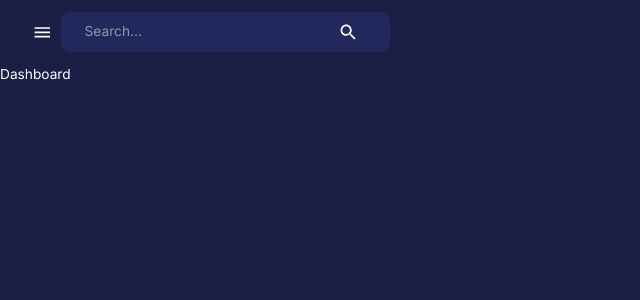
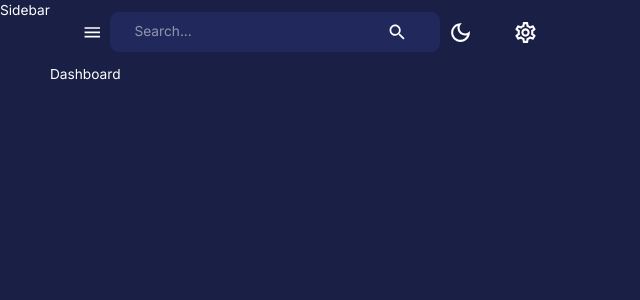
Before and after one commit to hardik1452/mern-admin-dashboard, a React (Vite) app in the folder client/: page /dashboard in a window 1280 px wide. Shown: the top 300 px of the page, without its empty margins (0-640 px from the left). Built offline with nearby package versions, Linux system fonts and the light colour scheme.

Commit message:
Sidebar setup

```diff
--- a/client/src/components/NavBar.jsx
+++ b/client/src/components/NavBar.jsx
@@ -38,9 +38,21 @@
           >
             <InputBase placeholder="Search..." />
             <IconButton>
-                <Search />
+              <Search />
             </IconButton>
           </FlexBetween>
+        </FlexBetween>
+        <FlexBetween gap="1.5rem">
+          <IconButton onClick={() => dispatch(setMode())}>
+            {theme.palette.mode === "dark" ? (
+              <DarkModeOutlined sx={{ fontSize: "25px" }} />
+            ) : (
+              <LightModeOutlined sx={{ fontSize: "25px" }} />
+            )}
+          </IconButton>
+          <IconButton>
+            <SettingsOutlined sx={{ fontSize: "25px" }}/>
+          </IconButton>
         </FlexBetween>
       </Toolbar>
     </AppBar>
--- /dev/null
+++ b/client/src/components/Sidebar.jsx
@@ -0,0 +1,9 @@
+import React from 'react'
+
+const Sidebar = () => {
+  return (
+    <div>Sidebar</div>
+  )
+}
+
+export default Sidebar
--- a/client/src/scenes/layout/index.jsx
+++ b/client/src/scenes/layout/index.jsx
@@ -1,13 +1,26 @@
-import { Box } from "@mui/material";
+import { Box, useMediaQuery } from "@mui/material";
 import { useState } from "react";
 import { Outlet } from "react-router-dom";
-import NavBar from '../../components/NavBar';
+import NavBar from "../../components/NavBar";
+import Sidebar from "../../components/Sidebar";
 
 const Layout = () => {
+  const isNonMobile = useMediaQuery("(min-width:600px)");
+  const [isSideBarOpen, setIsSideBarOpen] = useState(true);
+
   return (
-    <Box width="100%" height="100%">
+    <Box display={isNonMobile ? "flex" : "block"} width="100%" height="100%">
+      <Sidebar
+        isNonMobile={isNonMobile}
+        drawerWidth="250px"
+        setIsSideBarOpen={setIsSideBarOpen}
+        isSideBarOpen={isSideBarOpen}
+      />
       <Box>
-        <NavBar />
+        <NavBar
+          isSideBarOpen={isSideBarOpen}
+          setIsSideBarOpen={setIsSideBarOpen}
+        />
         <Outlet />
       </Box>
     </Box>
```
